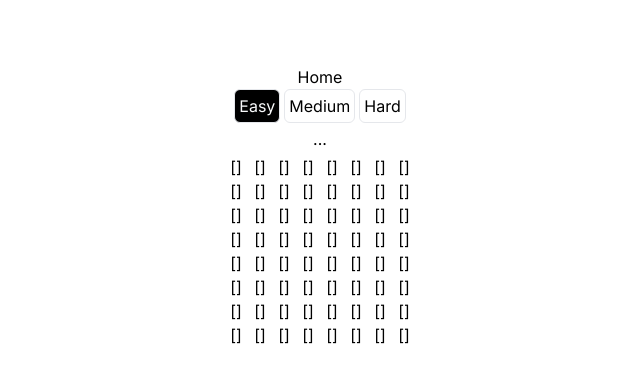
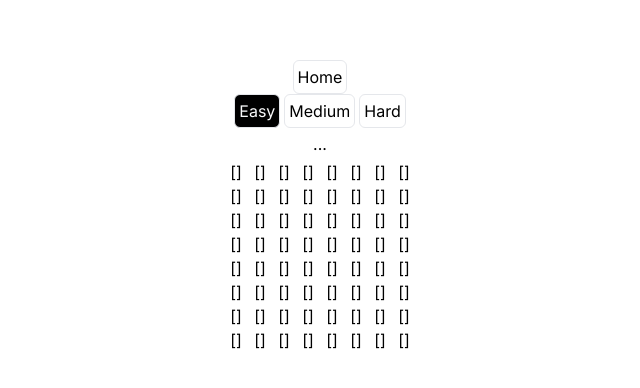
Before and after one commit to marsonmao/piccollage-assignment, a Next.js app: page /classic in a window 1280 px wide. Shown: the part 194-582 px from the top of the page, without its empty margins (320-960 px from the left). Built offline with nearby package versions, Linux system fonts and the light colour scheme.

Commit message:
feat: create custom Link comp

```diff
--- /dev/null
+++ b/app/_components/Link.tsx
@@ -0,0 +1,11 @@
+import NextLink from "next/link";
+import { ComponentProps } from "react";
+
+export function Link(props: ComponentProps<typeof NextLink>) {
+  return (
+    <NextLink
+      className="border p-1 rounded-md transition-colors hover:bg-slate-100"
+      {...props}
+    />
+  );
+}
--- /dev/null
+++ b/app/_components/index.ts
@@ -0,0 +1 @@
+export * from "./Link";
--- a/app/classic/page.tsx
+++ b/app/classic/page.tsx
@@ -1,7 +1,7 @@
 "use client";
 
+import { Link } from "@/app/_components";
 import { CellState, config, MineSweeperClassicMode } from "@/app/_game";
-import Link from "next/link";
 import { MouseEventHandler, useCallback, useState } from "react";
 
 export default function Home() {
@@ -64,7 +64,9 @@ export default function Home() {
 
   return (
     <div className="w-full h-full flex justify-center items-center flex-col">
-      <Link href="/">Home</Link>
+      <div className="w-full flex justify-center items-center flex-row gap-1">
+        <Link href="/">Home</Link>
+      </div>
       <div className="w-full flex justify-center items-center flex-row gap-1">
         {difficulties.map((d, index) => {
           const { id, displayName } = d;
--- a/app/page.tsx
+++ b/app/page.tsx
@@ -1,17 +1,12 @@
 "use client";
 
-import Link from "next/link";
+import { Link } from "@/app/_components";
 
 export default function Home() {
   return (
     <div className="w-full h-full flex justify-center items-center flex-col">
       <h1 className="m-2">Select mode</h1>
-      <Link
-        className="border p-1 rounded-md transition-colors hover:bg-slate-100"
-        href="/classic"
-      >
-        Classic
-      </Link>
+      <Link href="/classic">Classic</Link>
     </div>
   );
 }
```
